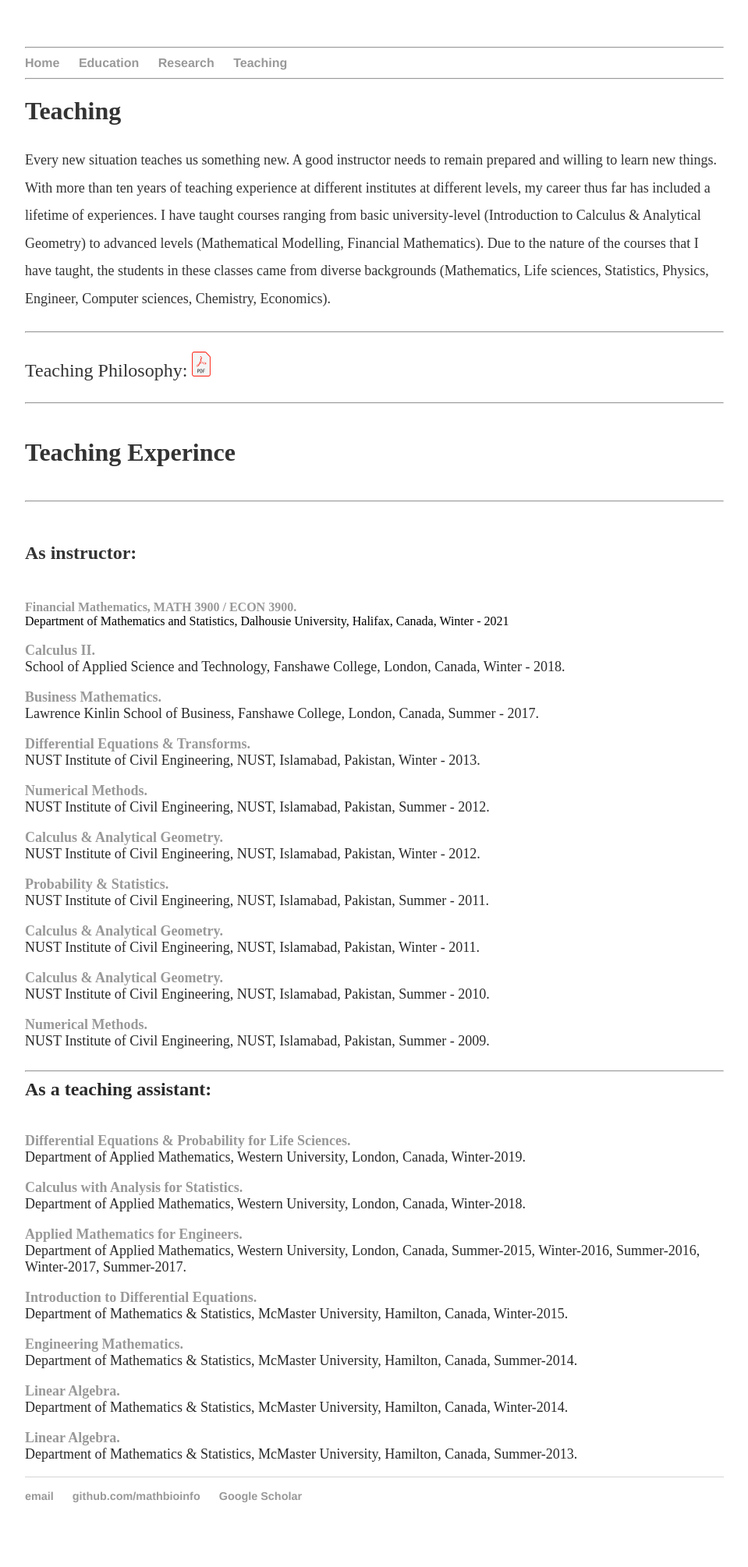
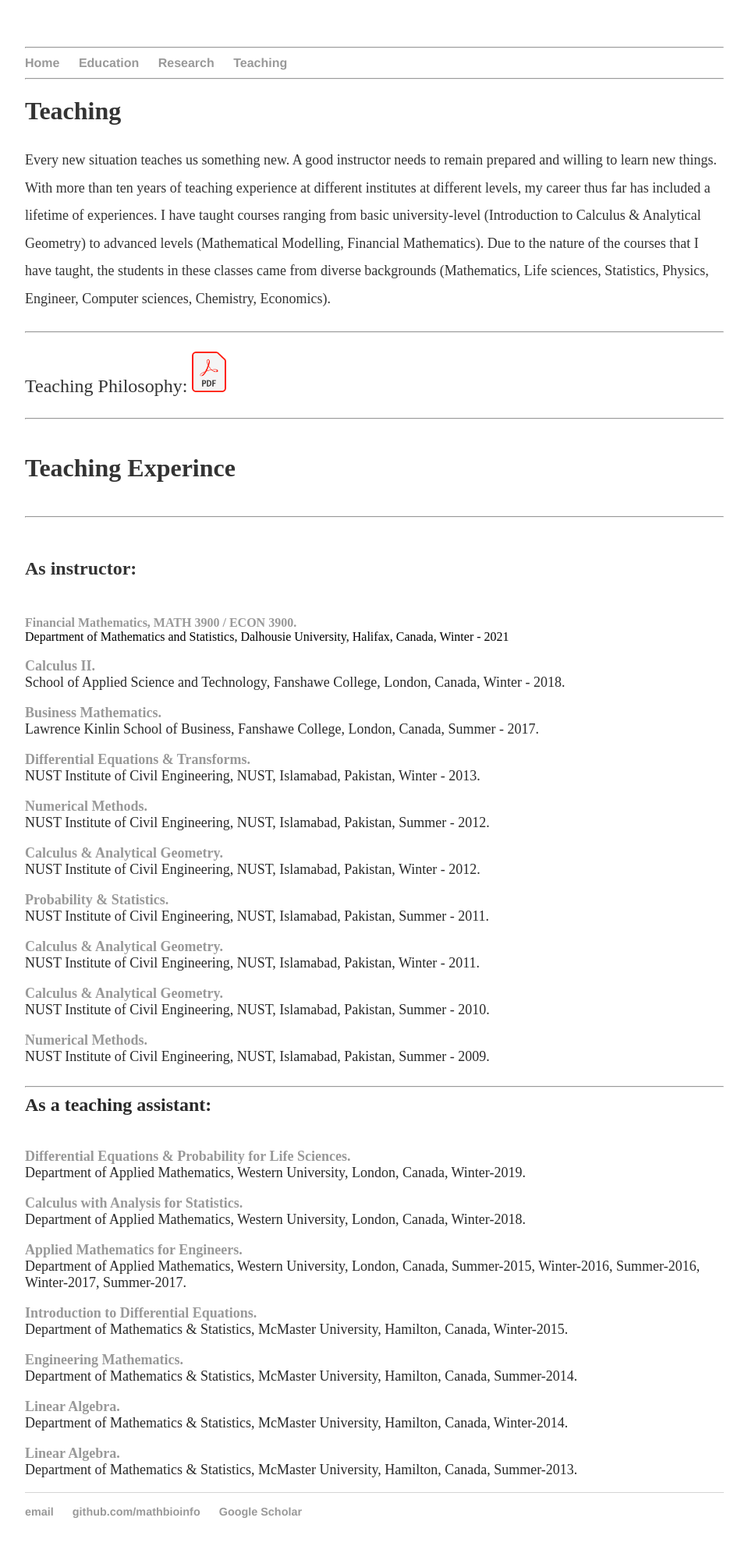
Before and after one commit to MathBioInfo/amjadkhan, a Jekyll site: the page built from Teaching/index.html, in a window 1280 px wide. Shown: the whole page at 78% size, without its empty margins (160-1119 px from the left). Built offline with Jekyll 4.4.1, drawn with Linux system fonts in a browser that asks for light colours.

Commit message:
Update index.html

```diff
--- a/Teaching/index.html
+++ b/Teaching/index.html
@@ -26,7 +26,7 @@
 			<hr>
 			<p><font size="5">Teaching Philosophy:
                		<a href="teachPhil.pdf" download>
-			<img src="../images/pdf.png" alt="Teaching Philosophy" width="24" height="32"><p>
+			<img src="../images/pdf.png" alt="Teaching Philosophy" width="44" height="52"><p>
 			<hr>
 		<p><font size="6"><b>Teaching Experince</b></font><br>
 		<hr>
```
